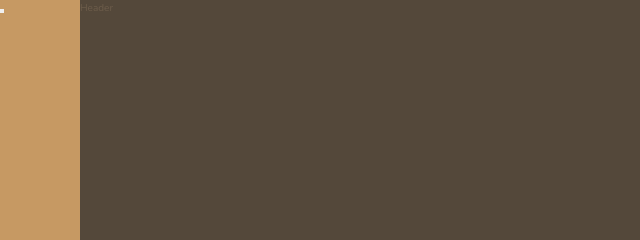
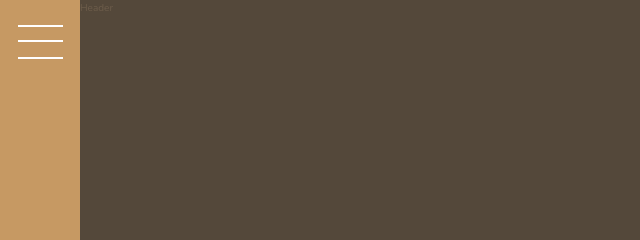
Before and after one commit to Marcode2021/nexter-project, a website: page index.html in a window 1280 px wide. Shown: the top 240 px of the page, 0-640 px from the left. Drawn offline with nearby package versions, Linux system fonts and the light colour scheme.

Commit message:
Add sidebar

```diff
--- a/sass/_sidebar.scss
+++ b/sass/_sidebar.scss
@@ -2,4 +2,32 @@
   background-color: $color-primary;
   grid-column: sidebar-start / sidebar-end;
   grid-row: 1/-1;
+  display: flex;
+  justify-content: center;
 }
+
+.nav-btn {
+  border: none;
+  border-radius: 0;
+
+  background-color: #fff;
+  height: 2px;
+  width: 4.5rem;
+  margin-top: 4rem;
+
+  &::before,
+  &::after {
+    content: "";
+    background-color: #fff;
+    height: 2px;
+    width: 4.5rem;
+    display: block;
+  }
+
+  &::before {
+    transform: translateY(-1.5rem);
+  }
+  &::after {
+    transform: translateY(1.5rem);
+  }
+}
```
Also changed, not shown: css/style.css.
